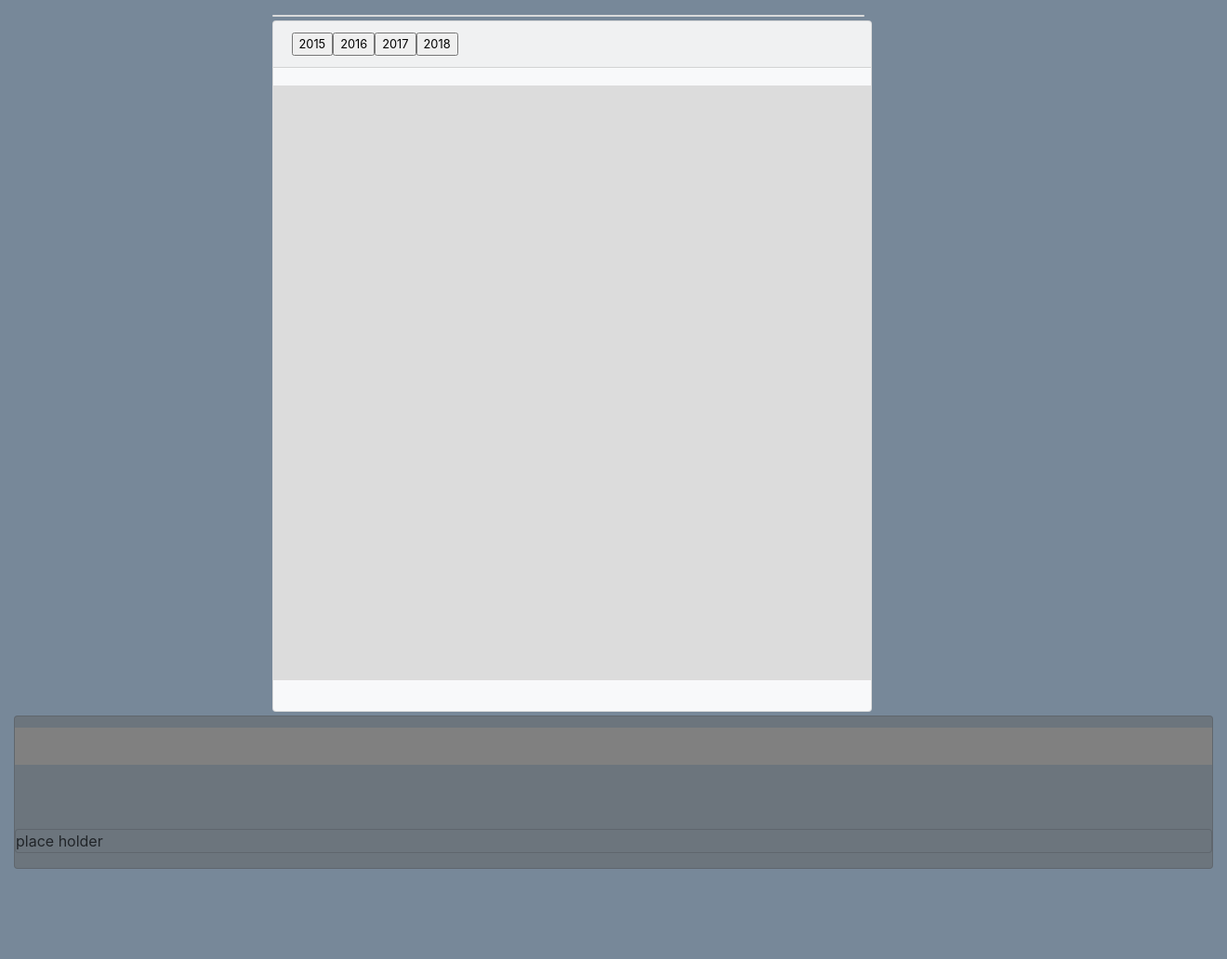
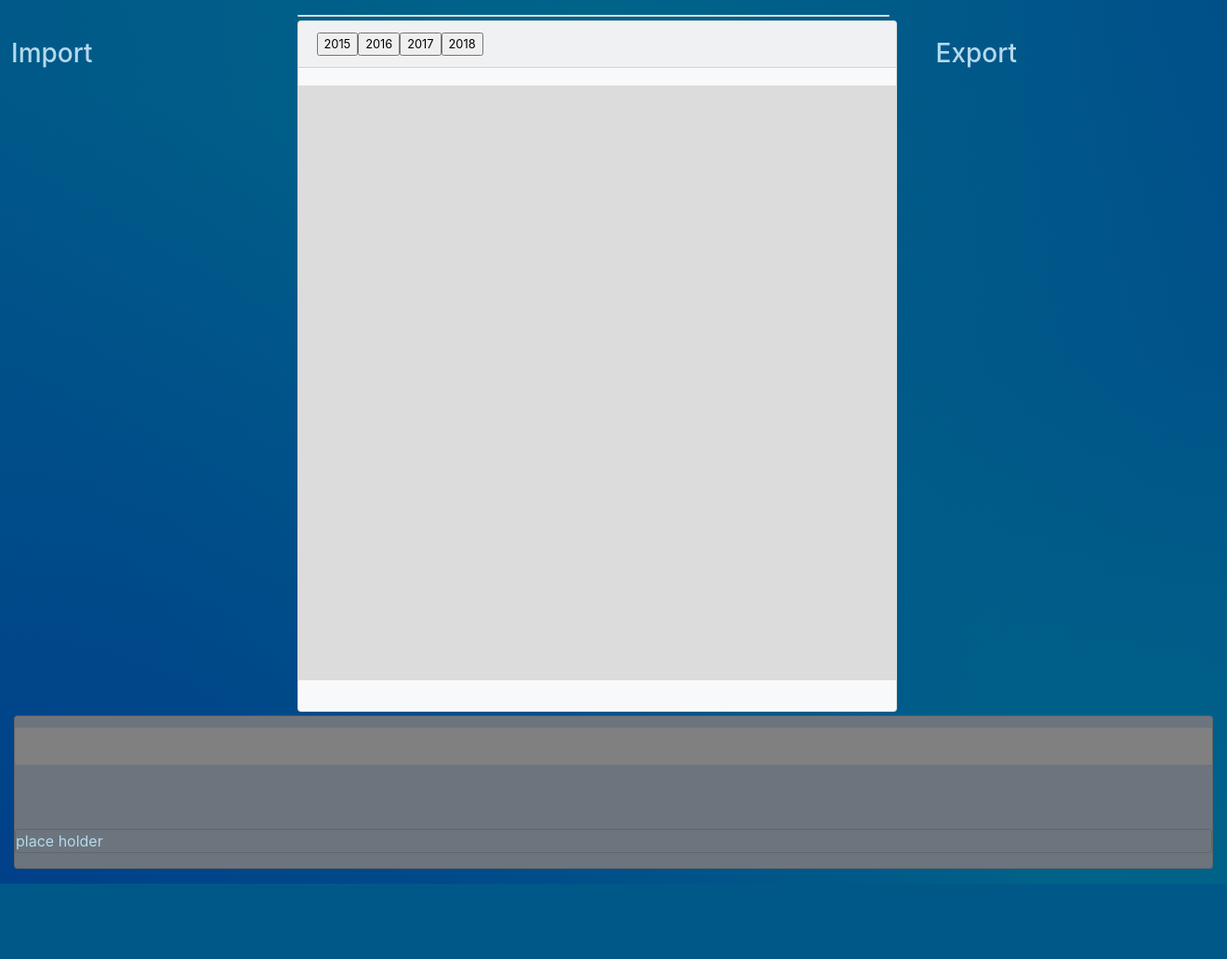
Before and after one commit to Sailendra-Mahapatra/Project2, a Flask app: page / in a window 1320 px wide. Shown: the part 56-1088 px from the top of the page at 93% size. Run offline with Flask 2, Linux system fonts and the light colour scheme; data that the repository does not hold is empty; parts of the project's set-up code (start-up, migrations or seed data) failed here and were passed over; some libraries are stand-ins or nearby versions.

Commit message:
changes were made in Css and index

```diff
--- a/static/css/style.css
+++ b/static/css/style.css
@@ -1,5 +1,12 @@
+/* body {
+	background-color: #778899
+} */
 body {
-	background-color: #778899
+  background-color: #005889;
+background-image: radial-gradient(at 0 bottom,rgba(0, 54, 137, 0.7) 0,rgba(0, 54, 137, 0) 60%),radial-gradient(at 90% bottom,#006389 0,rgba(0, 99, 137, 0) 40%),radial-gradient(at 50% top,rgba(0, 111, 137, 0.6) 0,rgba(0, 111, 137, 0) 75%),radial-gradient(at right top,#004D89 0,rgba(0, 77, 137, 0) 57%);
+background-repeat: no-repeat;
+background-size: auto,auto,100% 1000px,100% 1000px;
+color: #B5D9EC;
 }
 
 .card-header{
@@ -8,8 +15,8 @@ body {
 
 .cards {
   margin-left: 0%;
-  margin-right: 5%;
-  padding-left: 5%;
+  margin-right: 2%;
+  padding-left: 2%;
   padding-right: 8%;
   margin-top: 8%;
   padding-bottom: 10%;
@@ -17,7 +24,13 @@ body {
 }
 #bars{
   background-color: gainsboro
+
 }
+/* h3{
+  background-color: gainsboro;
+  display: block
+} */
+
 .card-body{
   padding-left:5%;
   margin-top:1%;
@@ -65,9 +78,9 @@ div.tooltip {
 }
 
 .cards {
-  margin-left: 5%;
+  margin-left: 2%;
   margin-right: 5%;
-  padding-left: 2%;
+  padding-left: 0%;
   padding-right:2%;
   margin-top:  3%;
   padding-bottom: 10%;
@@ -85,7 +98,8 @@ div.tooltip {
     stroke: #fff;
   }
   svg{
-      text-align: center
+      text-align: center;
+
   }
 
   .arc2 text {
@@ -116,55 +130,3 @@ div.tooltip {
 	.bar:hover {
 	  fill: red;
   }
-
-
-
-
-
-<<<<<<< HEAD
-  .charter {
-  	margin-left: 5%;
-    margin-right: 5%;
-    padding-left: 5%;
-    padding-right:8%;
-    margin-top:  0%;
-    padding-bottom: 10%;
-  }
-    .cards {
-      margin-left: 0%;
-      margin-right: 5%;
-      padding-left: 5%;
-      padding-right: 8%;
-      margin-top: 8%;
-      padding-bottom: 10%;
-
-    }
-
-    div.tooltip {
-      position: absolute;
-      text-align: center;
-
-      width: 15%;
-      height: 10%;
-      padding: 2px;
-      margin: 1px;
-      font: 12px sans-serif;
-      background: lightsteelblue;
-      border: 0px;
-      border-radius: 8px;
-      pointer-events: none;
-  }
-	.axis path,
-.axis line {
-  fill: none;
-  stroke: #000;
-  shape-rendering: crispEdges;
-}
-
-.x.axis path {
-  display: none;
-}
-=======
-
-
->>>>>>> 6b57ce5e87c696e640350bef25f1d3e6641d3922
--- a/static/js/app.js
+++ b/static/js/app.js
@@ -34,7 +34,7 @@ function buildBar(bardate, hsc, renderloc) {//renderloc
 
 var container = d3.selectAll(renderloc)
 .append("svg")
-.attr("width", 800)
+.attr("width", 600)
 .attr("height", 600)
 
 
@@ -88,6 +88,8 @@ console.log(d3.max(data, function(d){return d.MoValue}))
       g.selectAll(".bar")
       .data(data)
       .enter().append("rect")
+      .transition().duration(3000)
+      .delay( function(d,i) { return i * 200; })
       .attr("class", "bar")
       .attr("x", function (d) {
           return x(parseTime(d.Period));
@@ -360,7 +362,7 @@ function buildPie(piedate, inout, renderloc){
 
 
   var color = d3.scaleOrdinal()
-  .range(["#BBDEFB", "#90CAF9", "#64B5F6", "#42A5F5", "#2196F3", "#1E88E5", "#1976D2","#004d99","#003366","#001a33"]);
+  .range(["#98abc5", "#8a89a6", "#7b6888", "#6b486b", "#a05d56", "#d0743c", "#ff8c00"])
 
   var arc = d3.arc()
       .outerRadius(radius - 10)
--- a/static/js/bars.js
+++ b/static/js/bars.js
@@ -17,8 +17,8 @@ var container = d3.selectAll("#bars")
 
 var svg = d3.select("svg"),
 margin= {
-    top: 30,
-     right: 20,
+    top: 50,
+     right: 50,
      bottom: 30,
      left: 50},
 width = container.attr("width") - margin.left - margin.right,
--- a/static/js/pie.js
+++ b/static/js/pie.js
@@ -79,6 +79,9 @@ d3.json(inout+"/pie/"+piedate).then(function(data) {
       .text(function(d) { return d.data.Description; });
 
 
+
+
+
     // "g element is a container used to group other SVG elements"
 //   var g2 = svg2.selectAll(".arc2")
 //       .data(pie(data))
--- a/templates/index.html
+++ b/templates/index.html
@@ -23,6 +23,7 @@
 </head>
 
 <body>
+
     <nav class="navbar navbar-expand-sm  navbar-dark bg-dark">
         <a class = "navbar-brand" href="#"> <img src="../static/images/logo.svg" width = "30" height="30" class= "d-inline-block align-top" alt="logo">Datatronics</a>
         <button class="navbar-toggler" type="button" data-toggle="collapse" data-target="#navbarNav" aria-controls="navbarNav" aria-expanded="false" aria-label="Toggle navigation">
@@ -58,9 +59,12 @@
     </div>
   </div>-->
   <div class = row>
+
         <!--selector-->
 
         <div class ="cards col-md-2" id= "import-pie">
+            <h3>Import</h3>
+
             <!-- <div class="card text-black bg-light mt-3 mb-1 mr-3"  style="max-width:100%;">
                 <div class="card-body" > </div>
             </div>  -->
@@ -88,6 +92,8 @@
         </div>
           <!--END Charterers Stats-->
           <div class ="cards col-md-2" id="export-pie">
+              <h3 style=”color:white>Export</h3>
+
             <!-- <div class="card mt-3 mb-3 pr-3 mr-2"  style="max-width:100%;">
                 <div class = "card-body " ></div>
             </div>  -->
```
